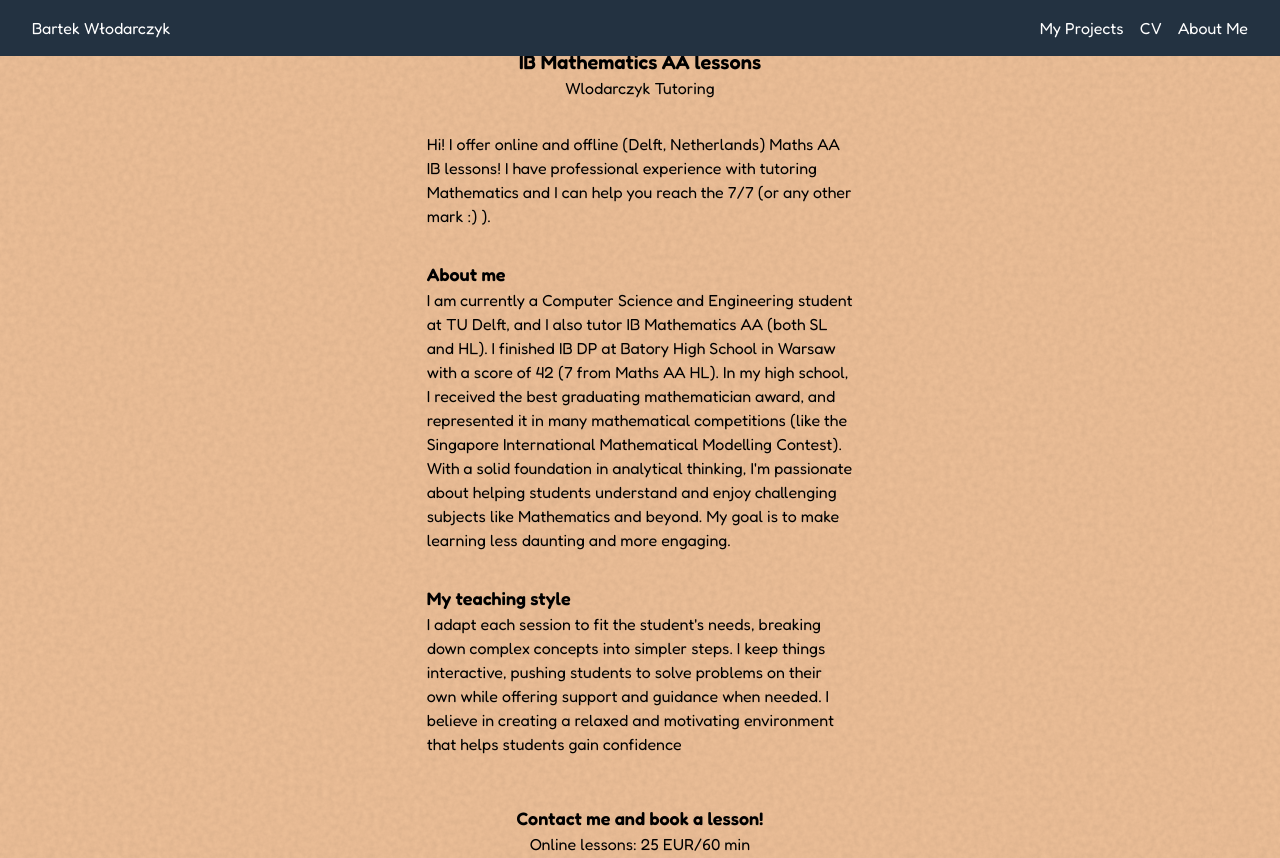
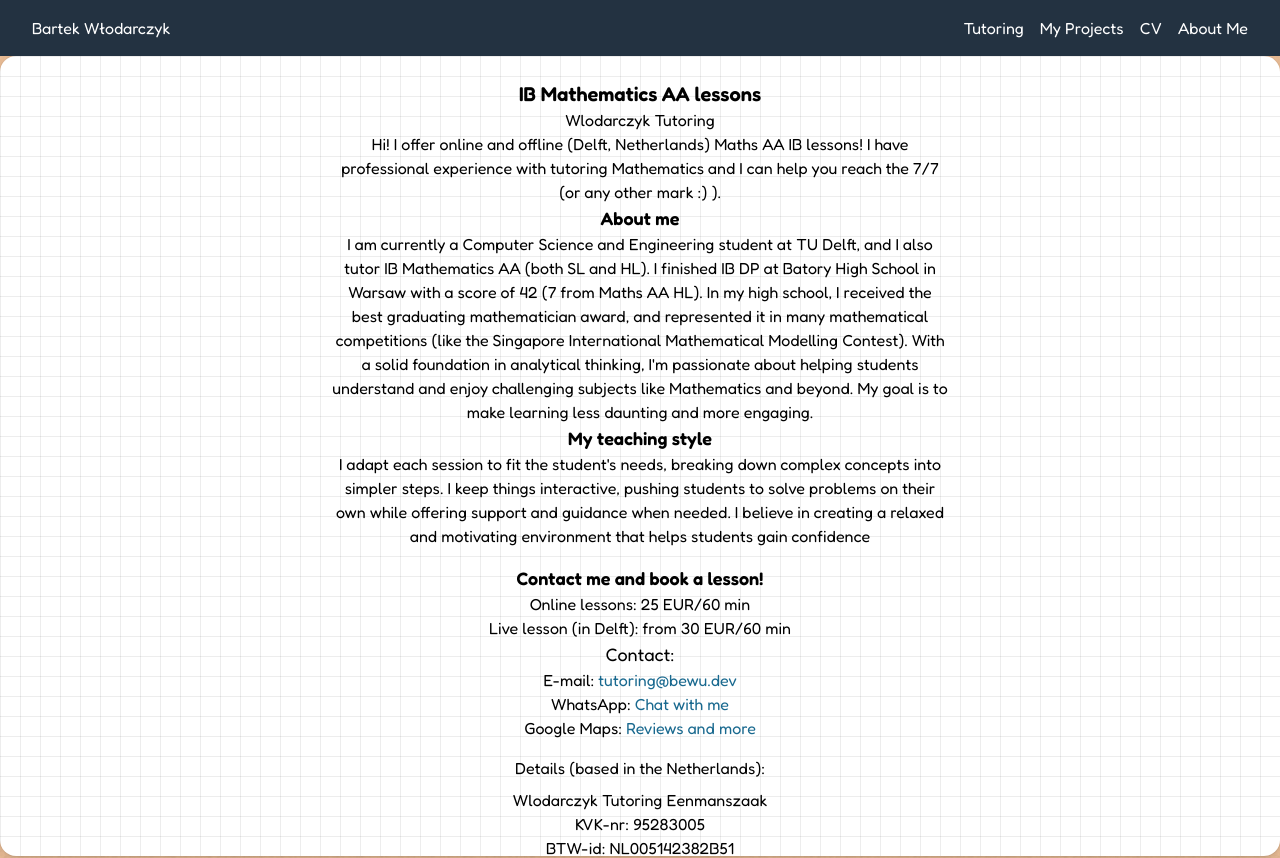
Before and after one commit to bewuwy/bewuwy, a SvelteKit app: page /tutoring in a window 1280 px wide. Shown: the top 858 px of the page. Built offline with nearby package versions, Linux system fonts and the light colour scheme.

Commit message:
fix(tutoring): layout and env variable to disable

```diff
--- a/src/components/NavBar.svelte
+++ b/src/components/NavBar.svelte
@@ -1,6 +1,16 @@
-<div class="flex justify-between items-center w-full py-4 px-8 fixed top-0 left-0 z-50 bg-contrast text-white">
+<script lang="ts">
+	import { page } from '$app/state';
+	import { TUTORING_AVAILABLE } from '$app/env/public';
+
+	let isHome = $derived(page.url.pathname === '/');
+</script>
+
+<div class="flex justify-between items-center w-full py-4 px-8 {isHome ? 'fixed' : 'sticky'} top-0 left-0 z-50 bg-contrast text-white">
 	<a href="/">Bartek Włodarczyk</a>
 	<div class="flex gap-4">
+		{#if TUTORING_AVAILABLE}
+			<a href="/tutoring">Tutoring</a>
+		{/if}
 		<a href="/projects">My Projects</a>
 		<a href="/portfolio.pdf">CV</a>
 		<a href="/about">About Me</a>
--- /dev/null
+++ b/src/env.ts
@@ -0,0 +1,10 @@
+import { defineEnvVars } from '@sveltejs/kit/env';
+
+export const variables = defineEnvVars({
+	TUTORING_AVAILABLE: {
+		public: true,
+		static: true,
+		description: 'Whether tutoring services and contact info are available',
+		schema: (value) => value === 'true' || value === '1'
+	}
+});
--- a/src/routes/tutoring/+page.svelte
+++ b/src/routes/tutoring/+page.svelte
@@ -1,3 +1,9 @@
+<script lang="ts">
+	import CheckeredPaper from "../../components/CheckeredPaper.svelte";
+
+	import { TUTORING_AVAILABLE } from '$app/env/public';
+</script>
+
 <svelte:head>
 	<title>IB Maths Tutoring | Wlodarczyk Tutoring</title>
 	<meta
@@ -11,28 +17,53 @@
 	<link rel="canonical" href="https://bewu.dev/tutoring" />
 </svelte:head>
 
-<main class="w-full min-h-screen flex flex-col justify-center items-center mt-12">
-	<div class="md:w-1/3 w-4/5 mb-12 flex flex-col justify-center items-center gap-8">
-
+<main>
+	<CheckeredPaper class="flex flex-col items-center text-center h-screen">
+		<div class="flex flex-col w-1/2">
 			<div class="flex flex-col justify-center items-center">
 				<h1 class="text-xl font-bold">IB Mathematics AA lessons</h1>
 				<span>Wlodarczyk Tutoring</span>
 			</div>
 
 			<div>
-			<p>Hi! I offer online and offline (Delft, Netherlands) Maths AA IB lessons! I have professional experience with tutoring Mathematics and I can help you reach the 7/7 (or any other mark :) ).</p>
+				<p>
+					Hi! I offer online and offline (Delft, Netherlands) Maths AA
+					IB lessons! I have professional experience with tutoring
+					Mathematics and I can help you reach the 7/7 (or any other
+					mark :) ).
+				</p>
 			</div>
 
 			<div>
 				<h2 class="text-lg font-bold">About me</h2>
-			<p>I am currently a Computer Science and Engineering student at TU Delft, and I also tutor IB Mathematics AA (both SL and HL). I finished IB DP at Batory High School in Warsaw with a score of 42 (7 from Maths AA HL). In my high school, I received the best graduating mathematician award, and represented it in many mathematical competitions (like the Singapore International Mathematical Modelling Contest). With a solid foundation in analytical thinking, I'm passionate about helping students understand and enjoy challenging subjects like Mathematics and beyond. My goal is to make learning less daunting and more engaging.</p>
+				<p>
+					I am currently a Computer Science and Engineering student at
+					TU Delft, and I also tutor IB Mathematics AA (both SL and
+					HL). I finished IB DP at Batory High School in Warsaw with a
+					score of 42 (7 from Maths AA HL). In my high school, I
+					received the best graduating mathematician award, and
+					represented it in many mathematical competitions (like the
+					Singapore International Mathematical Modelling Contest).
+					With a solid foundation in analytical thinking, I'm
+					passionate about helping students understand and enjoy
+					challenging subjects like Mathematics and beyond. My goal is
+					to make learning less daunting and more engaging.
+				</p>
 			</div>
 
 			<div>
 				<h2 class="text-lg font-bold">My teaching style</h2>
-			<p>I adapt each session to fit the student's needs, breaking down complex concepts into simpler steps. I keep things interactive, pushing students to solve problems on their own while offering support and guidance when needed. I believe in creating a relaxed and motivating environment that helps students gain confidence</p>
+				<p>
+					I adapt each session to fit the student's needs, breaking
+					down complex concepts into simpler steps. I keep things
+					interactive, pushing students to solve problems on their own
+					while offering support and guidance when needed. I believe
+					in creating a relaxed and motivating environment that helps
+					students gain confidence
+				</p>
 			</div>
 
+			{#if TUTORING_AVAILABLE}
 			<div class="flex flex-col items-center mt-4">
 				<h2 class="text-lg font-bold">Contact me and book a lesson!</h2>
 				<p>Online lessons: 25 EUR/60 min</p>
@@ -41,10 +72,34 @@
 
 			<div class="flex flex-col items-center">
 				<h3 class="text-lg">Contact:</h3>
-			<span>E-mail: <a href="mailto:tutoring@bewu.dev" class="link">tutoring@bewu.dev</a></span>
-			<span>WhatsApp: <a href="https://wa.me/+31657123273" class="link" target="_blank" rel="noreferrer">Chat with me</a></span>
-			<span>Google Maps: <a href="https://maps.app.goo.gl/Tbki8sMA7YWRZ61x6" class="link" target="_blank" rel="noreferrer">Reviews and more</a></span>
+				<span
+					>E-mail: <a href="mailto:tutoring@bewu.dev" class="link"
+						>tutoring@bewu.dev</a
+					></span
+				>
+				<span
+					>WhatsApp: <a
+						href="https://wa.me/+31657123273"
+						class="link"
+						target="_blank"
+						rel="noreferrer">Chat with me</a
+					></span
+				>
+				<span
+					>Google Maps: <a
+						href="https://maps.app.goo.gl/Tbki8sMA7YWRZ61x6"
+						class="link"
+						target="_blank"
+						rel="noreferrer">Reviews and more</a
+					></span
+				>
 			</div>
+			{:else}
+			<div class="flex flex-col items-center mt-4">
+				<h2 class="text-lg font-bold">Tutoring is currently unavailable</h2>
+				<p>I'm unfortunately not accepting new students for tutoring right now.</p>
+			</div>
+			{/if}
 
 			<div class="mt-4">
 				<h2 class="mb-2">Details (based in the Netherlands):</h2>
@@ -52,6 +107,6 @@
 				<p>KVK-nr: 95283005</p>
 				<p>BTW-id: NL005142382B51</p>
 			</div>
-
 		</div>
+	</CheckeredPaper>
 </main>
```
Also changed, not shown: 1 other file (tests, documents, lock files or other folders). Lines whose indentation alone changed are shown as unchanged.
